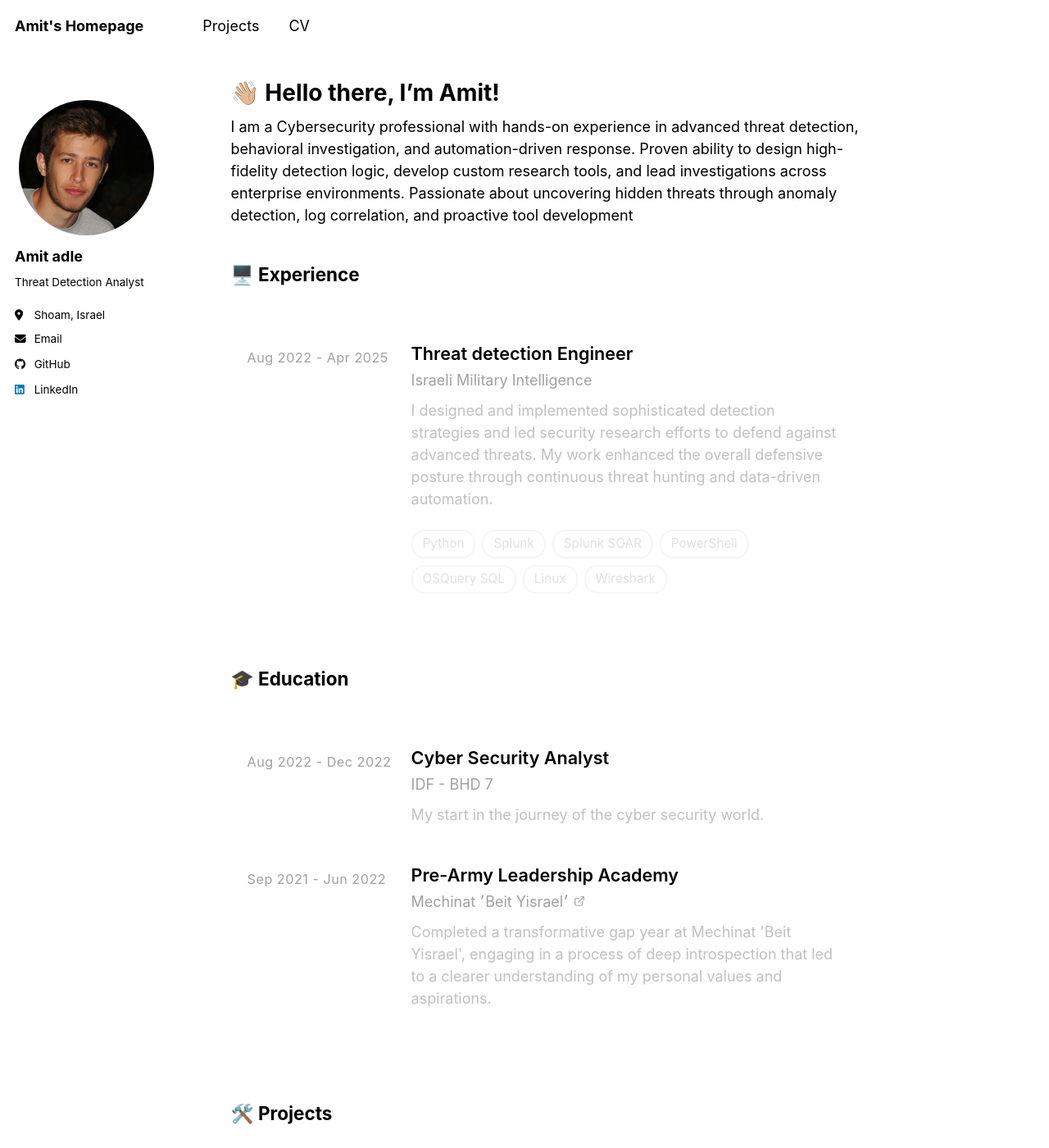
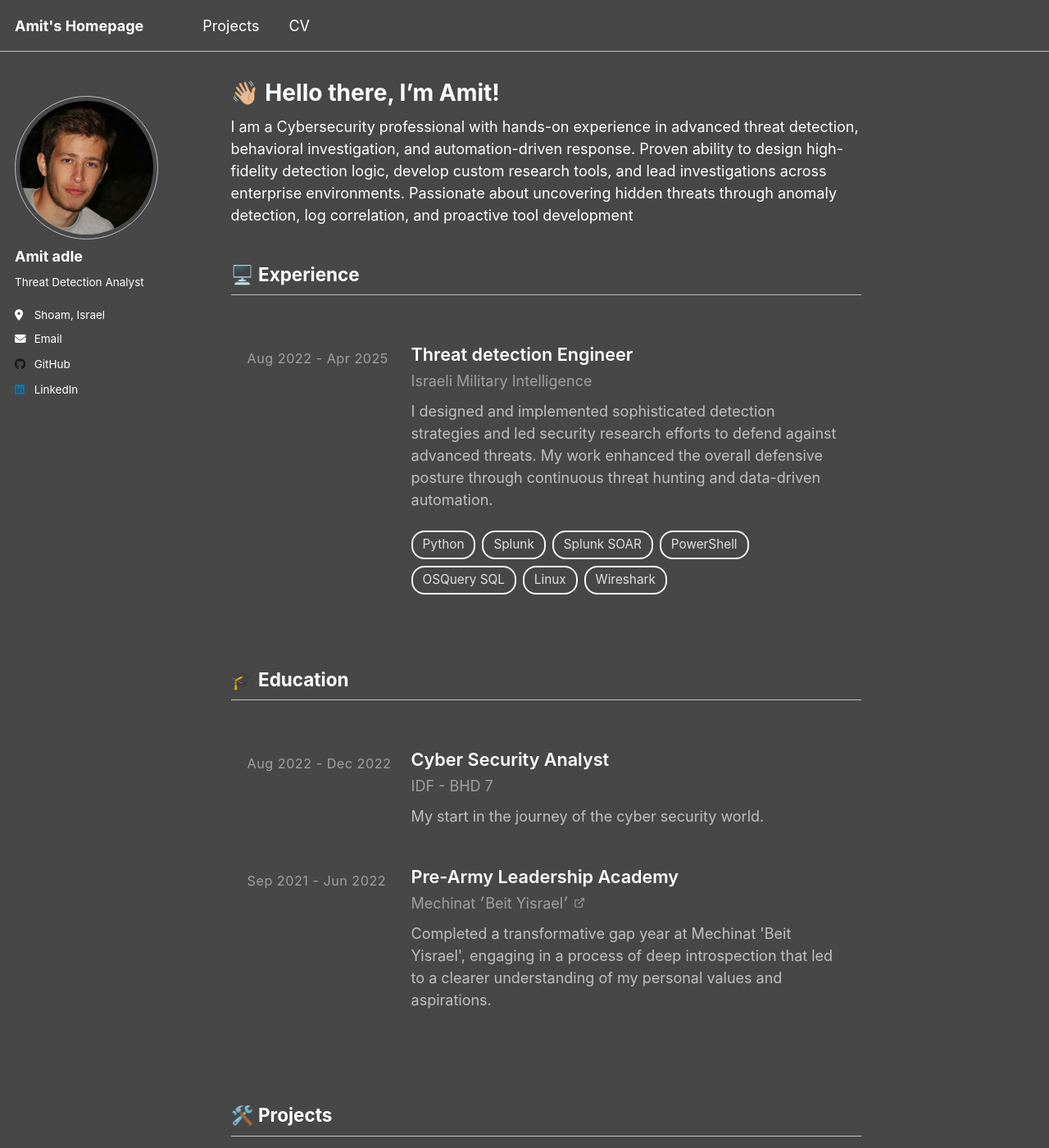
Before and after one commit to amitader/amitader.github.io, a Jekyll site: the page built from _pages/about.md, in a window 1280 px wide and 1400 px high. Shown: the whole window at 82% size. Built offline with Jekyll 4.4.1, drawn with Linux system fonts in a browser that asks for light colours; a script that is not in the unit is left out.

Commit message:
changing daefault color to black

```diff
--- a/_layouts/default.html
+++ b/_layouts/default.html
@@ -5,7 +5,7 @@ layout: compress
 {% include base_path %}
 
 <!doctype html>
-<html lang="{{ site.locale | slice: 0,2 }}" class="no-js"{% if site.site_theme == "dark" %} data-theme="dark"{% endif %}>
+<html lang="{{ site.locale | slice: 0,2 }}" class="no-js" data-theme="dark">
   <head>
     {% include head.html %}
     {% include head/custom.html %}
--- a/assets/css/main.scss
+++ b/assets/css/main.scss
@@ -12,6 +12,7 @@
     "vendor/breakpoint/breakpoint",
 
     "themes",
+    "theme/default",
     "theme/dark",
 
     "include/mixins",
```
